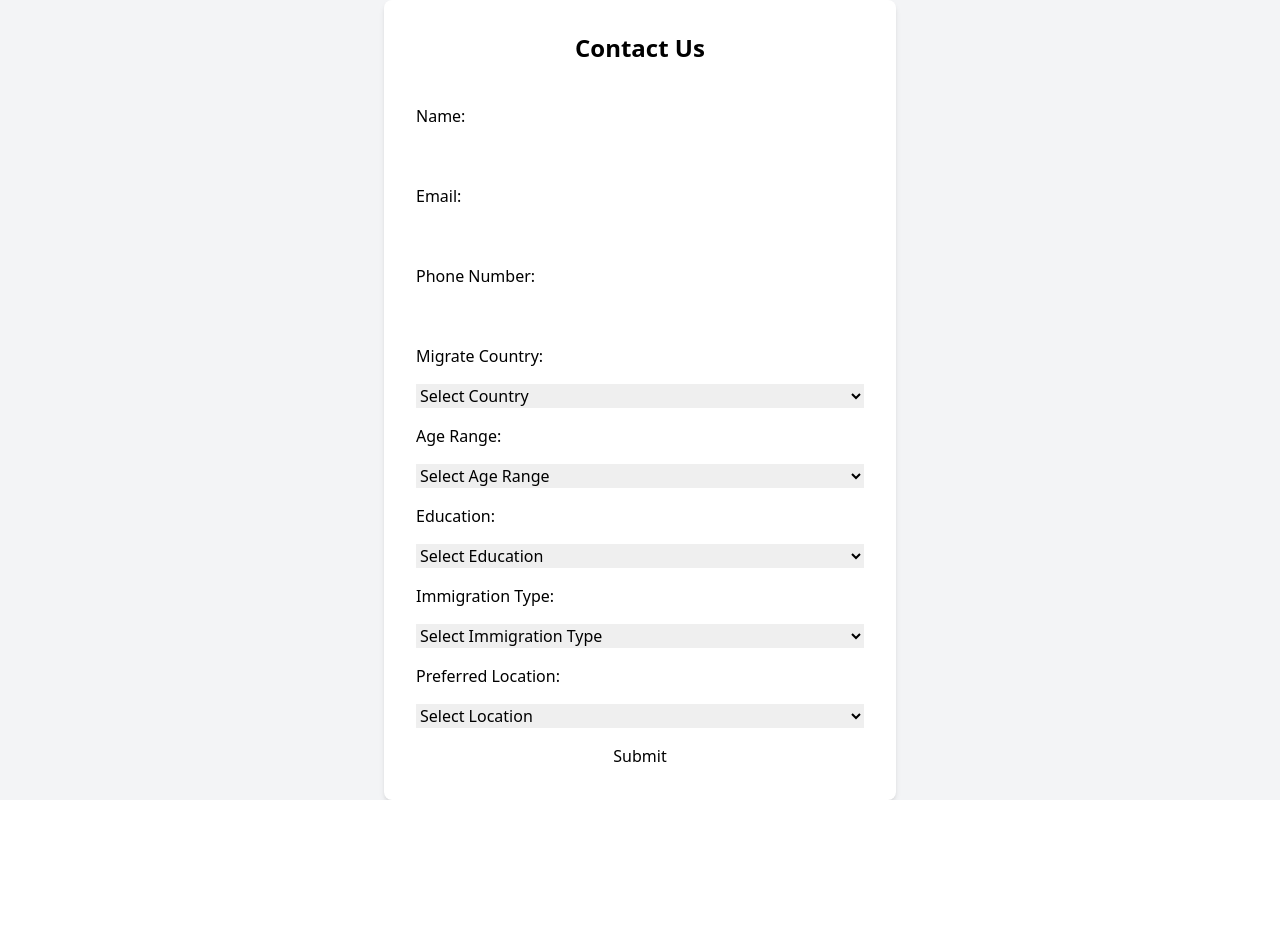
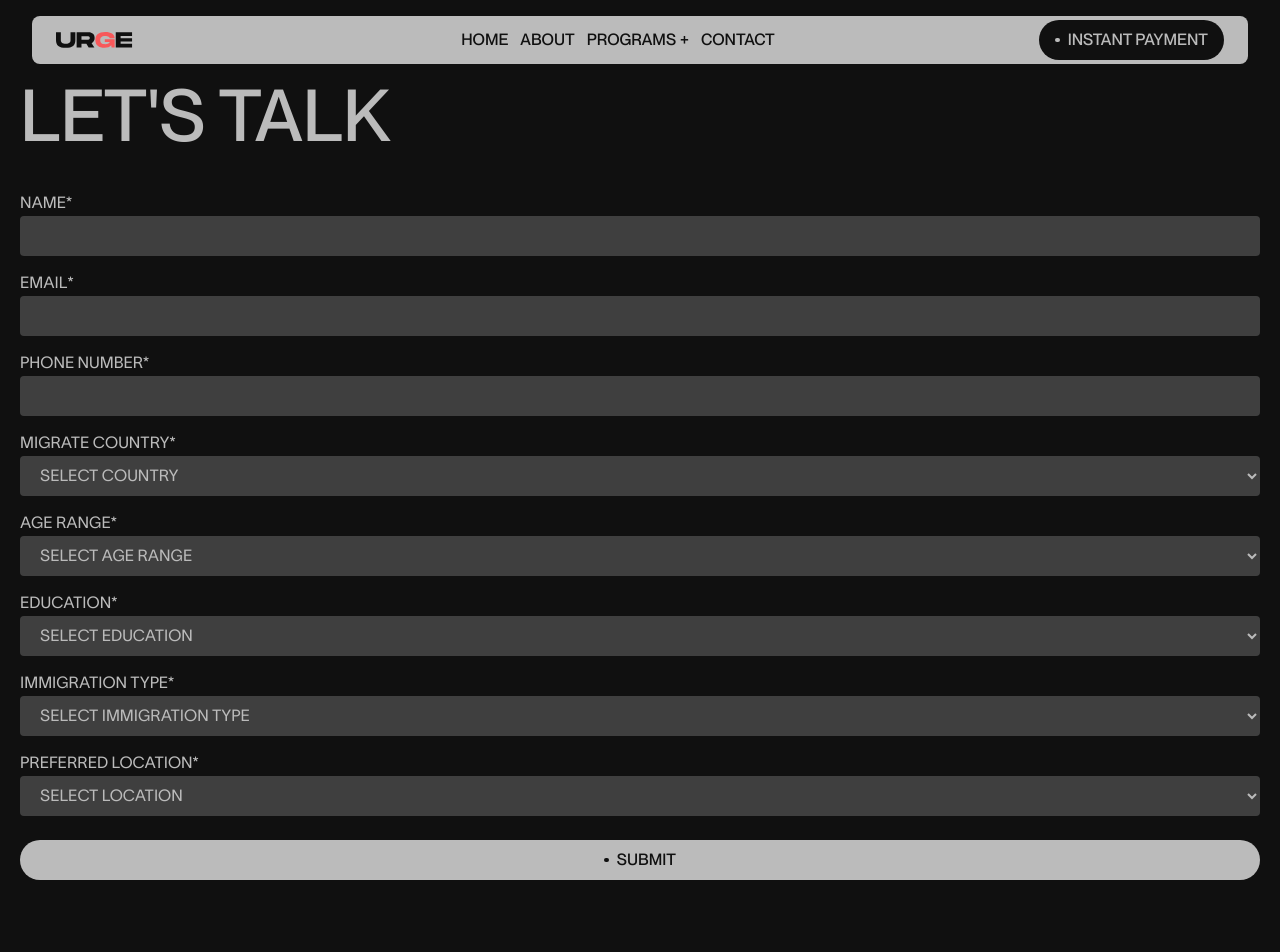
Before and after one commit to janibhaiv2/urgeweb, a Next.js app: page /contact in a window 1280 px wide. Shown: the top 952 px of the page. Before the commit the page ends 800 px from the top, so only its background shows below. Built offline with nearby package versions, Linux system fonts and the light colour scheme.

Commit message:
Updated contact form with font and popup styling

```diff
--- a/pages/contact.js
+++ b/pages/contact.js
@@ -1,6 +1,14 @@
 import { useState } from 'react';
 import { db } from '../firebaseConfig';
 import { collection, addDoc, Timestamp } from 'firebase/firestore';
+import Button from '../components/Button';
+import MyArrowIcon from '../components/MyArrowIcon';
+import { MaskText } from '../components/maskText/MaskText';
+import Endling from '../components/Endling';
+import SmoothScroll from '../components/SmoothScroll';
+import FaqList from '../components/FaqList';
+import Footer from '../components/Footer';
+import Navbar from '../components/Navbar';
 
 export default function ContactForm() {
   const [formData, setFormData] = useState({
@@ -16,26 +24,22 @@ export default function ContactForm() {
   const [popupVisible, setPopupVisible] = useState(false);
   const [popupMessage, setPopupMessage] = useState('');
 
-  // Ye function form ke input ko update kar raha hai
   const handleChange = (e) => {
     setFormData({ ...formData, [e.target.name]: e.target.value });
   };
 
-  // Form submit hone par data ko Firebase Firestore mein save kar raha hai
   const handleSubmit = async (e) => {
     e.preventDefault();
 
     try {
-      // Yahan pe data ke saath timestamp bhi add kar rahe hain
       await addDoc(collection(db, "contacts"), {
         ...formData,
-        timestamp: Timestamp.now() // Ye current timestamp ko save kar raha hai
+        timestamp: Timestamp.now()
       });
 
       setPopupMessage("Form submitted successfully!");
       setPopupVisible(true);
 
-      // Form clear karna after submission
       setFormData({
         name: '',
         email: '',
@@ -47,7 +51,6 @@ export default function ContactForm() {
         preferredLocation: '',
       });
 
-      // 2 seconds baad success message hata dena
       setTimeout(() => setPopupVisible(false), 2000);
     } catch (error) {
       setPopupMessage("An error occurred. Please try again.");
@@ -57,21 +60,27 @@ export default function ContactForm() {
   };
 
   return (
-    <div className="flex items-center justify-center min-h-screen bg-gray-100">
-      <form onSubmit={handleSubmit} className="w-full max-w-lg p-8 bg-white shadow-md rounded-lg">
-        <h2 className="text-2xl font-bold mb-6 text-center">Contact Us</h2>
+    <SmoothScroll>
+      <Navbar />
+      <div className="flex items-center justify-center w-screen">
+        <form onSubmit={handleSubmit} className="w-full bg-pri-clr py-10 px-5">
+          <div className="py-10">
+            <MaskText
+              text="LET'S TALK"
+              className="text-sec-clr uppercase font-pp-neue text-3xl md:text-5xl lg:text-6xl xl:text-7xl"/>
+          </div>
 
-        <label>Name:</label>
-        <input type="text" name="name" value={formData.name} onChange={handleChange} required />
+          <label><MaskText text="NAME*" className="text-sec-clr font-lauanne text-1xl" /></label>
+          <input type="text" name="name" value={formData.name} onChange={handleChange} required className="w-full px-4 py-2 mb-4 rounded font-lauanne bg-pri-light-clr text-sec-clr focus:outline-none focus:ring-2 focus:ring-transparent" />
 
-        <label>Email:</label>
-        <input type="email" name="email" value={formData.email} onChange={handleChange} required />
+          <label><MaskText text="EMAIL*" className="text-sec-clr font-lauanne text-1xl" /></label>
+          <input type="email" name="email" value={formData.email} onChange={handleChange} required className="w-full px-4 py-2 mb-4 rounded font-lauanne bg-pri-light-clr text-sec-clr focus:outline-none focus:ring-2 focus:ring-transparent" />
 
-        <label>Phone Number:</label>
-        <input type="text" name="phone" value={formData.phone} onChange={handleChange} required />
+          <label><MaskText text="PHONE NUMBER*" className="text-sec-clr font-lauanne text-1xl" /></label>
+          <input type="text" name="phone" value={formData.phone} onChange={handleChange} required className="w-full px-4 py-2 mb-4 rounded font-lauanne bg-pri-light-clr text-sec-clr focus:outline-none focus:ring-2 focus:ring-transparent" />
 
-        <label>Migrate Country:</label>
-        <select name="migrateCountry" value={formData.migrateCountry} onChange={handleChange} required>
+          <label><MaskText text="Migrate Country*" className="text-sec-clr uppercase font-lauanne text-1xl" /></label>
+          <select name="migrateCountry" value={formData.migrateCountry} onChange={handleChange} required className="w-full flex items-center justify-center px-4 py-3 mb-4 rounded font-lauanne uppercase bg-pri-light-clr text-sec-clr focus:outline-none focus:ring-2 focus:ring-transparent">
             <option value="">Select Country</option>
             <option value="USA">USA</option>
             <option value="Canada">Canada</option>
@@ -80,8 +89,8 @@ export default function ContactForm() {
             <option value="Germany">Germany</option>
           </select>
 
-        <label>Age Range:</label>
-        <select name="ageRange" value={formData.ageRange} onChange={handleChange} required>
+          <label><MaskText text="Age Range*" className="text-sec-clr uppercase font-lauanne text-1xl" /></label>
+          <select name="ageRange" value={formData.ageRange} onChange={handleChange} required className="w-full flex items-center justify-center px-4 py-3 mb-4 rounded font-lauanne uppercase bg-pri-light-clr text-sec-clr focus:outline-none focus:ring-2 focus:ring-transparent">
             <option value="">Select Age Range</option>
             <option value="18-25">18-25</option>
             <option value="26-35">26-35</option>
@@ -90,8 +99,8 @@ export default function ContactForm() {
             <option value="56+">56+</option>
           </select>
 
-        <label>Education:</label>
-        <select name="education" value={formData.education} onChange={handleChange} required>
+          <label><MaskText text="Education*" className="text-sec-clr uppercase font-lauanne text-1xl" /></label>
+          <select name="education" value={formData.education} onChange={handleChange} required className="w-full flex items-center justify-center px-4 py-3 mb-4 rounded font-lauanne uppercase bg-pri-light-clr text-sec-clr focus:outline-none focus:ring-2 focus:ring-transparent">
             <option value="">Select Education</option>
             <option value="High school">High school</option>
             <option value="Bachelor's Degree">Bachelor's Degree</option>
@@ -100,8 +109,8 @@ export default function ContactForm() {
             <option value="Others">Others</option>
           </select>
 
-        <label>Immigration Type:</label>
-        <select name="immigrationType" value={formData.immigrationType} onChange={handleChange} required>
+          <label><MaskText text="Immigration Type*" className="text-sec-clr uppercase font-lauanne text-1xl" /></label>
+          <select name="immigrationType" value={formData.immigrationType} onChange={handleChange} required className="w-full flex items-center justify-center px-4 py-3 mb-4 rounded font-lauanne uppercase bg-pri-light-clr text-sec-clr focus:outline-none focus:ring-2 focus:ring-transparent">
             <option value="">Select Immigration Type</option>
             <option value="Canada skilled immigration">Canada skilled immigration</option>
             <option value="Australia skilled immigration">Australia skilled immigration</option>
@@ -109,27 +118,32 @@ export default function ContactForm() {
             <option value="Work Permit">Work Permit</option>
           </select>
 
-        <label>Preferred Location:</label>
-        <select name="preferredLocation" value={formData.preferredLocation} onChange={handleChange} required>
+          <label><MaskText text="Preferred Location*" className="text-sec-clr uppercase font-lauanne text-1xl" /></label>
+          <select name="preferredLocation" value={formData.preferredLocation} onChange={handleChange} required className="w-full flex items-center justify-center px-4 py-3 mb-4 rounded font-lauanne uppercase bg-pri-light-clr text-sec-clr focus:outline-none focus:ring-2 focus:ring-transparent">
             <option value="">Select Location</option>
             <option value="Dubai (SZR)">Dubai (SZR)</option>
             <option value="Abu Dhabi">Abu Dhabi</option>
             <option value="Sharjah">Sharjah</option>
           </select>
 
-        <button type="submit">Submit</button>
+          <div className="mt-6">
+            <Button
+              href="#"
+              svgIcon={<MyArrowIcon />}
+              textOne="SUBMIT"
+              textTwo="SUBMIT"
+              wrapperBgColor="bg-sec-clr"
+              linkTextColor="font-[500] text-pri-clr font-pp-neue"
+              svgWrapperBgColor="bg-pri-clr"
+            />
+          </div>
 
           {popupVisible && (
-          <div className="popup">{popupMessage}</div>
+            <div className="popup font-pp-neue">{popupMessage}</div>
           )}
         </form>
 
         <style jsx>{`
-        form {
-          display: flex;
-          flex-direction: column;
-          gap: 1rem;
-        }
           .popup {
             position: fixed;
             bottom: 10%;
@@ -139,10 +153,15 @@ export default function ContactForm() {
             color: white;
             padding: 1rem;
             border-radius: 0.5rem;
+            font-family: 'font-pp-neue', sans-serif;
             opacity: ${popupVisible ? 1 : 0};
             transition: opacity 0.5s ease;
           }
         `}</style>
       </div>
+      <Endling />
+      <FaqList />
+      <Footer />
+    </SmoothScroll>
   );
 }
```
Also changed, not shown: public/images/CONTACT.jpg (added), 1 other file (tests, documents, lock files or other folders). Lines whose indentation alone changed are shown as unchanged.
